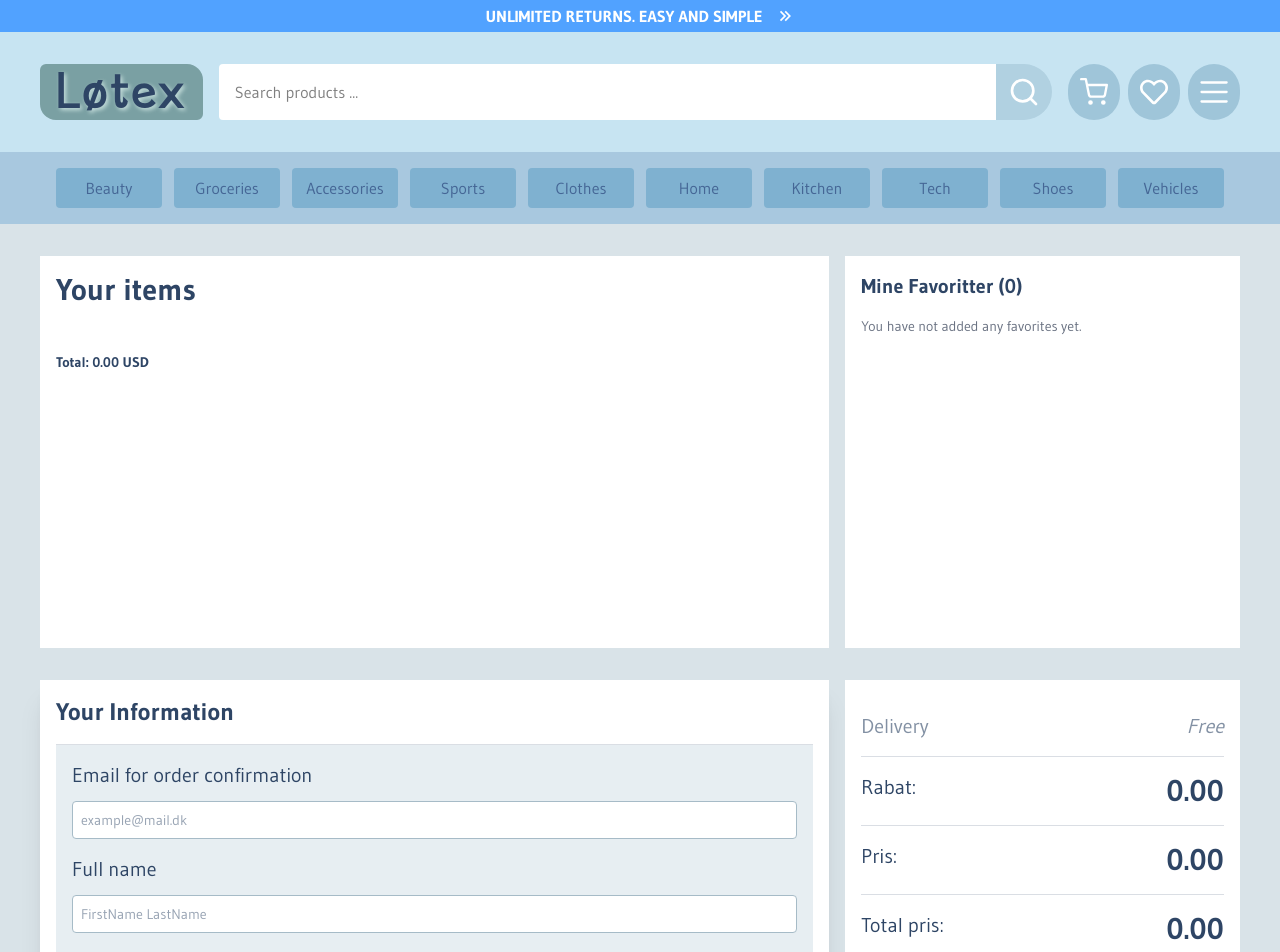
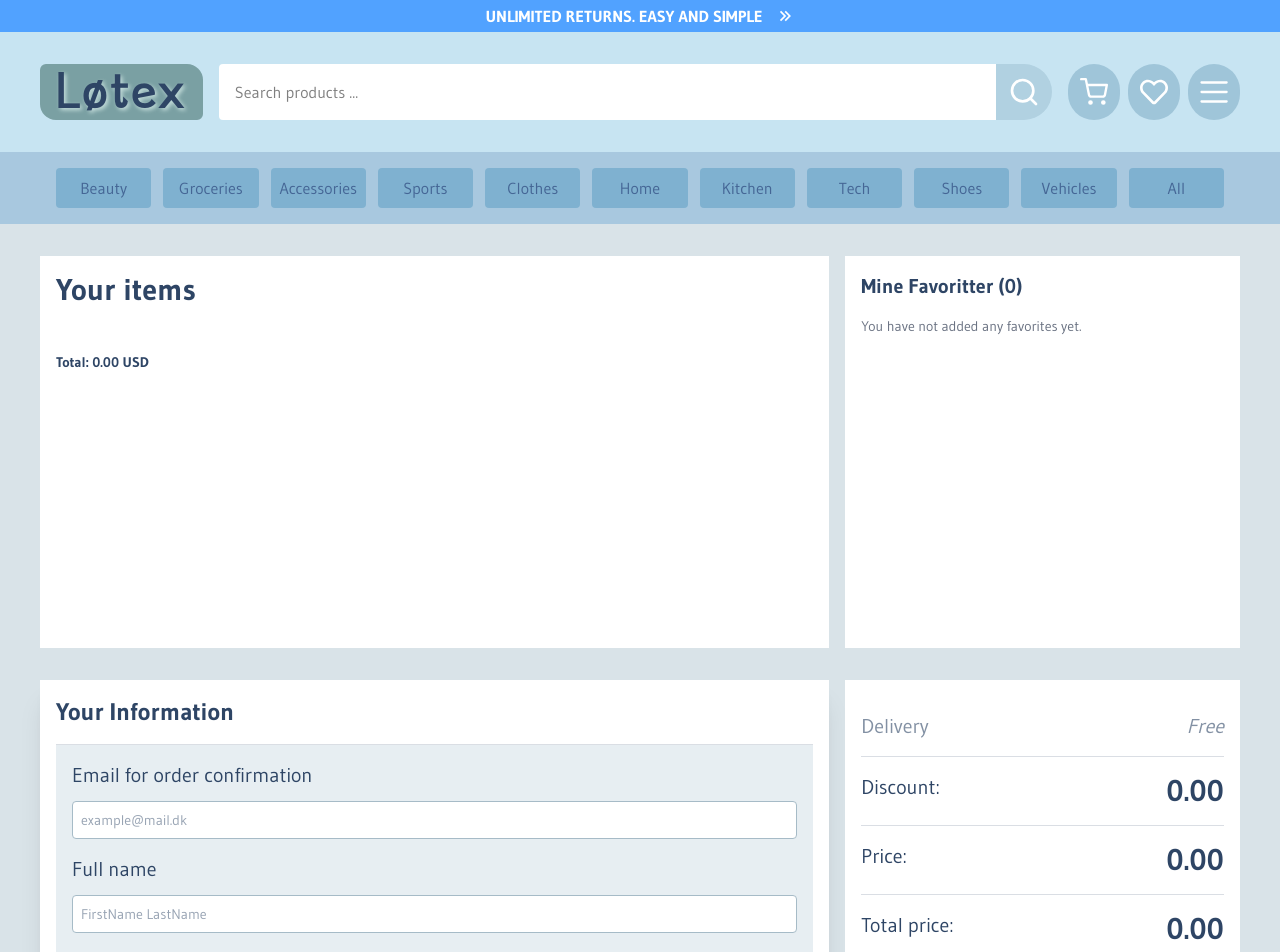
Before and after one commit to Jumo0003/En-simple-Webshop, a Next.js app: page /betaling in a window 1280 px wide. Shown: the top 952 px of the page. Built offline with nearby package versions, Linux system fonts and the light colour scheme.

Commit message:
alle produkter added Victory

```diff
--- a/src/app/components/(kategorier)/Kategorier.jsx
+++ b/src/app/components/(kategorier)/Kategorier.jsx
@@ -1,9 +1,10 @@
 import Kategori from "@/app/components/(kategorier)/Kategori";
+import Link from "next/link";
 
 const Kategorier = () => {
   return (
     <div className="full-bleed bg-[#A8C8DF] cursor-pointer">
-      <ul className="grid grid-cols-2 md:grid-cols-5 lg:grid-cols-10 gap-3 justify-between text-[#456695] items-center p-4">
+      <ul className="grid grid-cols-2 md:grid-cols-5 lg:grid-cols-11 gap-3 justify-between text-[#456695] items-center p-4">
         <Kategori kategori="beauty" label="Beauty" />
         <Kategori kategori="groceries" label="Groceries" />
         <Kategori kategori="accessories" label="Accessories" />
@@ -14,6 +15,12 @@ const Kategorier = () => {
         <Kategori kategori="tech" label="Tech" />
         <Kategori kategori="shoes" label="Shoes" />
         <Kategori kategori="vehicles" label="Vehicles" />
+        <Link
+          href="/produkter"
+          className="block w-full bg-[#7FB1D0] text-center hover:shadow-xl hover:bg-[#6ea1c1] hover:text-[#2e4b74] p-2 transition-colors rounded-sm duration-400"
+        >
+          All
+        </Link>
       </ul>
     </div>
   );
--- a/src/app/components/(popovers)/KurvPopover.jsx
+++ b/src/app/components/(popovers)/KurvPopover.jsx
@@ -11,7 +11,7 @@ const KurvPopover = () => {
     >
       <div className="flex flex-col gap-4">
         <div className="flex justify-between">
-          <h1 className="font-bold text-2xl">Din Kurv</h1>
+          <h1 className="font-bold text-2xl">Your cart</h1>
           <button popoverTarget="kurv" popoverTargetAction="hide">
             <FaMinus className="size-8" />
           </button>
--- a/src/app/components/(popovers)/MenuPopover.jsx
+++ b/src/app/components/(popovers)/MenuPopover.jsx
@@ -21,19 +21,19 @@ const Menu = () => {
             href="/"
             className="transition-colors duration-400 hover:bg-[#b1d1e1] p-4 py-3"
           >
-            Forside
+            Home
           </Link>
           <Link
             href="/produkter"
             className="transition-colors duration-400 hover:bg-[#b1d1e1] p-4 py-3"
           >
-            Alle produkter
+            All products
           </Link>
           <Link
             href="/betaling"
             className="transition-colors duration-400 hover:bg-[#b1d1e1] p-4 py-3"
           >
-            Min kurv
+            Payment
           </Link>
         </nav>
       </div>
--- a/src/app/components/BelobSektion.jsx
+++ b/src/app/components/BelobSektion.jsx
@@ -1,5 +1,5 @@
 "use client";
-import { useCartStore } from "@/stores/useCartStore";
+import {useCartStore} from "@/stores/useCartStore";
 
 const BelobIAlt = () => {
   const total = useCartStore((state) => state.getTotal());
@@ -12,15 +12,15 @@ const BelobIAlt = () => {
         <p className="italic">Free</p>
       </div>
       <div className="flex py-4 justify-between border-b border-[#2e45652d]">
-        <p>Rabat:</p>
+        <p>Discount:</p>
         <p className="text-3xl font-bold">{besparelse.toFixed(2)}</p>
       </div>
       <div className="flex py-4 justify-between border-b border-[#2e45652d]">
-        <h2>Pris:</h2>
+        <h2>Price:</h2>
         <p className="text-3xl font-bold">{total.toFixed(2)}</p>
       </div>
       <div className="flex py-4 justify-between border-b border-[#2e45652d]">
-        <h2>Total pris:</h2>
+        <h2>Total price:</h2>
         <p className="text-3xl font-bold">{slutpris.toFixed(2)}</p>
       </div>
     </section>
```
